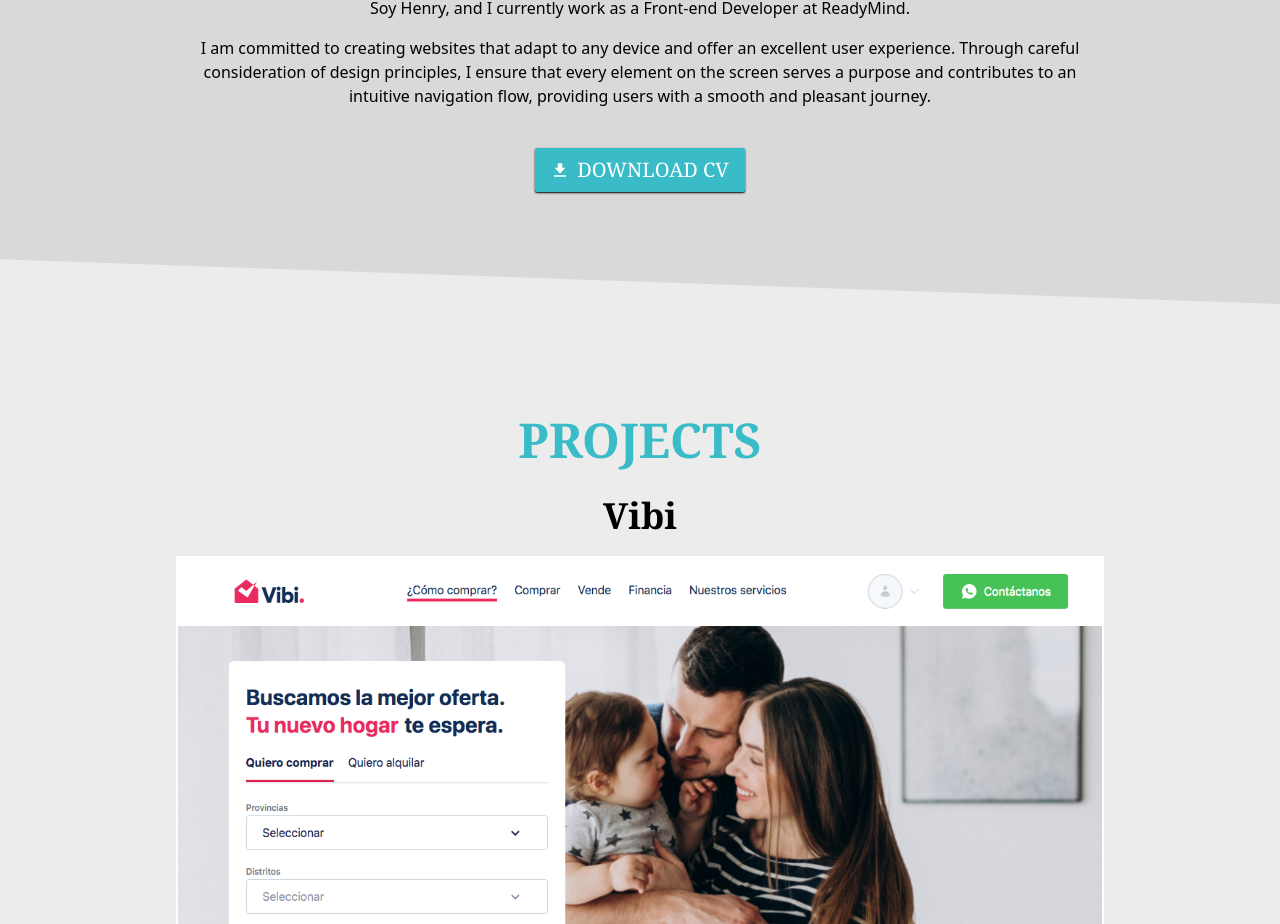
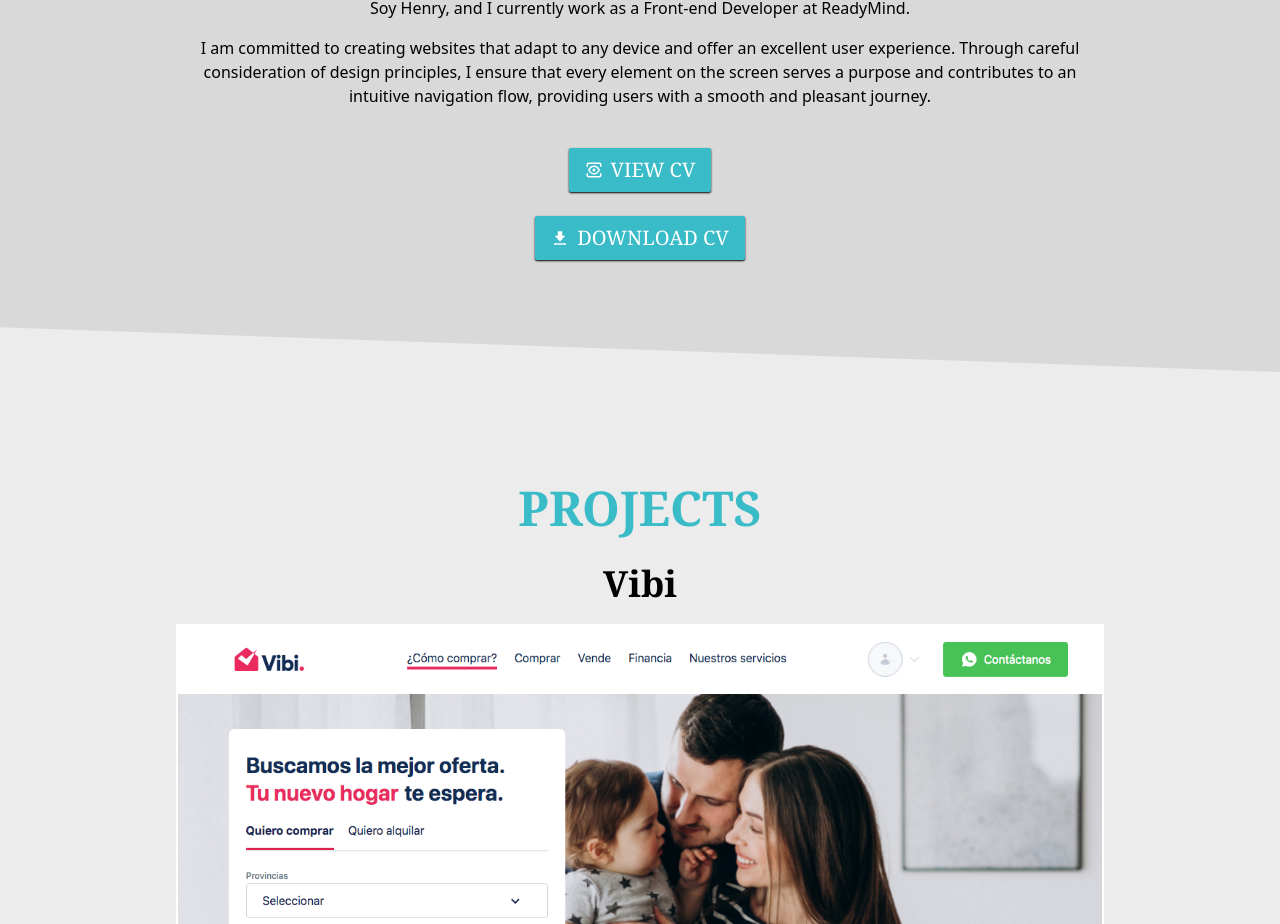
Before and after one commit to gastondvoskin/portfolio, a React (Vite) app in the folder client/: page / in a window 1280 px wide. Shown: the part 1020-1944 px from the top of the page. Built offline with nearby package versions, Linux system fonts and the light colour scheme; no server answers.

Commit message:
Added View CV button

```diff
--- a/client/src/sections/About.jsx
+++ b/client/src/sections/About.jsx
@@ -3,6 +3,7 @@ import cvDvoskin from "../assets/CV/Gastón_Dvoskin_Front-end_Developer.pdf";
 import Button from "../components/Button";
 import SectionContainer from "../components/SectionContainer";
 import Title from "../components/Title";
+import { LuView } from "react-icons/lu";
 import { BiSolidDownload } from "react-icons/bi";
 
 const About = () => {
@@ -15,6 +16,9 @@ const About = () => {
             <p key={index} className="text-center mb-4 text-sm font-sans md:text-base">{paragraph}</p>
           )}
         </div>
+        <a href={cvDvoskin}>
+          <Button text="VIEW CV" type="button" Icon={LuView} />
+        </a>
         <a href={cvDvoskin} download>
           <Button text="DOWNLOAD CV" type="button" Icon={BiSolidDownload} />
         </a>
```
Also changed, not shown: 1 other file (tests, documents, lock files or other folders).
